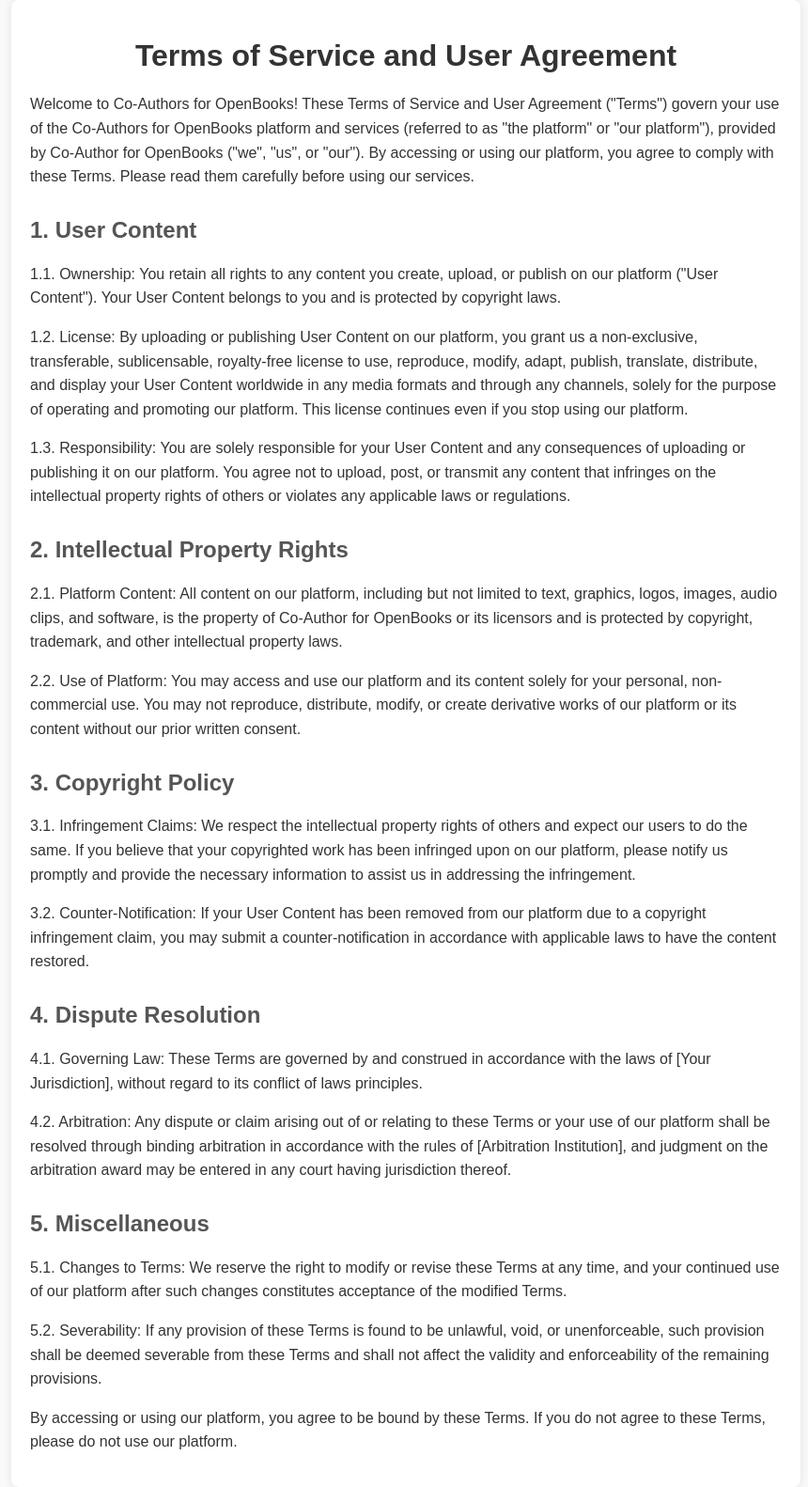
After one commit to victor-onoja/co-author-for-openbooks, a Flask app: page /terms_of_service in a window 1280 px wide. The commit adds this page. Shown: the whole page at 94% size, without its empty margins (208-1068 px from the left). Run offline with Flask 3, Linux system fonts and the light colour scheme; parts of the project's set-up code (start-up, migrations or seed data) failed here and were passed over; some libraries are stand-ins or nearby versions.

Commit message:
protected user's rights 🦾

```diff
--- a/app.py
+++ b/app.py
@@ -14,7 +14,7 @@
 from flask_wtf.file import FileAllowed, FileField, FileRequired
 from flask_wtf.csrf import CSRFProtect
 from wtforms import StringField, PasswordField, SubmitField, EmailField, TextAreaField, BooleanField, FileField
-from wtforms.validators import InputRequired, Length, EqualTo, Email, ValidationError
+from wtforms.validators import InputRequired, Length, EqualTo, Email, ValidationError, DataRequired
 from flask_bcrypt import Bcrypt
 from bson import ObjectId
 from datetime import datetime
@@ -56,7 +56,8 @@
 
 @app.route('/')
 def index():
-    return render_template('index.html')
+    current_year = datetime.now().year
+    return render_template('index.html', current_year=current_year)
 
 
 # login, user functions
@@ -109,7 +110,8 @@
 @app.route('/home')
 @login_required
 def home():
-    return render_template('home.html')
+    current_year = datetime.now().year
+    return render_template('home.html', current_year=current_year)
 
 # new open book functions
 
@@ -131,6 +133,7 @@
 def new_openbook_form():
 
     form = NewOpenBookForm()
+    current_year = datetime.now().year
 
     if form.validate_on_submit():
 
@@ -156,13 +159,14 @@
         flash('Open Book created successfully!', 'success')
         return redirect(url_for('text_editing', openbook_id = openbook_data['_id']))
 
-    return render_template('startnewopenbookform.html', form = form)
+    return render_template('startnewopenbookform.html', form = form, current_year=current_year)
 
 # textediting route
 
 @app.route('/text_editing/<openbook_id>', methods=['GET', 'POST'])
 @login_required
 def text_editing(openbook_id):
+    current_year = datetime.now().year
     # Retrieve the existing openbook data
     openbook_data = openbooks.find_one({'_id': ObjectId(openbook_id)})
 
@@ -203,7 +207,7 @@
                 flash('No changes detected. Request not submitted.', 'warning')
 
     # Render the template with the pre-filled form
-    return render_template('textediting.html', form=form, openbook_data=openbook_data)
+    return render_template('textediting.html', form=form, openbook_data=openbook_data, current_year=current_year)
 
 # read openbook
 @app.route('/read_openbook/<openbook_id>')
@@ -222,10 +226,12 @@
 @login_required
 def review_text_editing_requests():
 
+    current_year = datetime.now().year
+
     # Retrieve text editing requests for the current user
     requests = text_editing_requests.find({'original_creator': current_user.penname})
 
-    return render_template('reviewrequests.html', requests=requests)
+    return render_template('reviewrequests.html', requests=requests, current_year=current_year)
 
 @app.route('/approve_request/<request_id>/<action>')
 @login_required
@@ -256,14 +262,16 @@
 @app.route('/my_openbooks')
 @login_required
 def my_openbooks():
+    current_year = datetime.now().year
     user_openbooks = openbooks.find({'creator': current_user.penname})
-    return render_template('myopenbooks.html', openbooks=user_openbooks)
+    return render_template('myopenbooks.html', openbooks=user_openbooks, current_year=current_year)
 
 # explore_openbooks route
 
 @app.route('/explore_openbooks')
 @login_required
 def explore_openbooks():
+    current_year = datetime.now().year
     # Fetch all non-private open books
     public_openbooks = openbooks.find({'is_private': False})
 
@@ -279,7 +287,7 @@
         }
         openbooks_info.append(openbook_info)
 
-    return render_template('exploreopenbooks.html', openbooks=openbooks_info)
+    return render_template('exploreopenbooks.html', openbooks=openbooks_info, current_year=current_year)
 
 
 #  logout route
@@ -297,6 +305,7 @@
     email = EmailField('Email', validators=[InputRequired(), Email()])
     penname = StringField('Penname', validators=[InputRequired(), Length(min=3, max=20)])
     password = PasswordField('Password', validators=[InputRequired(), Length(min=6, max=60)])
+    agree = BooleanField('I agree to the Terms of Service and User Agreement', validators=[DataRequired()])
     submit = SubmitField('Register')
 
 @app.route('/register', methods=['GET', 'POST'])
@@ -304,6 +313,10 @@
     form = RegistrationForm()
 
     if form.validate_on_submit():
+        if not form.agree.data:
+            flash('You must agree to the Terms of Service and User Agreement.', 'error')
+            return redirect(url_for('register'))
+
         # Hash the password
         hashed_password = bcrypt.generate_password_hash(form.password.data).decode('utf-8')
 
@@ -332,6 +345,12 @@
 
     return render_template('register.html', form=form)
 
+#  terms of service
+
+@app.route('/terms_of_service')
+def terms_of_service():
+    return render_template('terms_of_service.html')
+
 
 # app main
 
--- a/templates/login.html
+++ b/templates/login.html
@@ -37,6 +37,7 @@
 
       div {
         margin-bottom: 1em;
+        text-align: left; /* Align labels to the left */
       }
 
       input {
--- /dev/null
+++ b/templates/terms_of_service.html
@@ -0,0 +1,145 @@
+<!DOCTYPE html>
+<html lang="en">
+  <head>
+    <meta charset="UTF-8" />
+    <meta http-equiv="X-UA-Compatible" content="IE=edge" />
+    <meta name="viewport" content="width=device-width, initial-scale=1.0" />
+    <title>Terms of Service and User Agreement</title>
+    <style>
+      body {
+        font-family: Arial, sans-serif;
+        background-color: #f9f9f9;
+        color: #333;
+        margin: 0;
+        padding: 0;
+      }
+
+      main {
+        max-width: 800px;
+        margin: 0 auto;
+        padding: 20px;
+        background-color: #fff;
+        border-radius: 8px;
+        box-shadow: 0 0 10px rgba(0, 0, 0, 0.1);
+      }
+
+      h1 {
+        color: #333;
+        text-align: center;
+        margin-bottom: 20px;
+      }
+
+      h2 {
+        color: #555;
+        margin-top: 30px;
+      }
+
+      p {
+        line-height: 1.6;
+        margin-bottom: 15px;
+      }
+
+      ul {
+        margin-left: 20px;
+      }
+    </style>
+  </head>
+  <body>
+    <main>
+      <h1>Terms of Service and User Agreement</h1>
+      <p>
+        Welcome to Co-Authors for OpenBooks! These Terms of Service and User
+        Agreement ("Terms") govern your use of the Co-Authors for OpenBooks
+        platform and services (referred to as "the platform" or "our platform"),
+        provided by Co-Author for OpenBooks ("we", "us", or "our"). By accessing
+        or using our platform, you agree to comply with these Terms. Please read
+        them carefully before using our services.
+      </p>
+
+      <h2>1. User Content</h2>
+      <p>
+        1.1. Ownership: You retain all rights to any content you create, upload,
+        or publish on our platform ("User Content"). Your User Content belongs
+        to you and is protected by copyright laws.
+      </p>
+      <p>
+        1.2. License: By uploading or publishing User Content on our platform,
+        you grant us a non-exclusive, transferable, sublicensable, royalty-free
+        license to use, reproduce, modify, adapt, publish, translate,
+        distribute, and display your User Content worldwide in any media formats
+        and through any channels, solely for the purpose of operating and
+        promoting our platform. This license continues even if you stop using
+        our platform.
+      </p>
+      <p>
+        1.3. Responsibility: You are solely responsible for your User Content
+        and any consequences of uploading or publishing it on our platform. You
+        agree not to upload, post, or transmit any content that infringes on the
+        intellectual property rights of others or violates any applicable laws
+        or regulations.
+      </p>
+
+      <h2>2. Intellectual Property Rights</h2>
+      <p>
+        2.1. Platform Content: All content on our platform, including but not
+        limited to text, graphics, logos, images, audio clips, and software, is
+        the property of Co-Author for OpenBooks or its licensors and is
+        protected by copyright, trademark, and other intellectual property laws.
+      </p>
+      <p>
+        2.2. Use of Platform: You may access and use our platform and its
+        content solely for your personal, non-commercial use. You may not
+        reproduce, distribute, modify, or create derivative works of our
+        platform or its content without our prior written consent.
+      </p>
+
+      <h2>3. Copyright Policy</h2>
+      <p>
+        3.1. Infringement Claims: We respect the intellectual property rights of
+        others and expect our users to do the same. If you believe that your
+        copyrighted work has been infringed upon on our platform, please notify
+        us promptly and provide the necessary information to assist us in
+        addressing the infringement.
+      </p>
+      <p>
+        3.2. Counter-Notification: If your User Content has been removed from
+        our platform due to a copyright infringement claim, you may submit a
+        counter-notification in accordance with applicable laws to have the
+        content restored.
+      </p>
+
+      <h2>4. Dispute Resolution</h2>
+      <p>
+        4.1. Governing Law: These Terms are governed by and construed in
+        accordance with the laws of [Your Jurisdiction], without regard to its
+        conflict of laws principles.
+      </p>
+      <p>
+        4.2. Arbitration: Any dispute or claim arising out of or relating to
+        these Terms or your use of our platform shall be resolved through
+        binding arbitration in accordance with the rules of [Arbitration
+        Institution], and judgment on the arbitration award may be entered in
+        any court having jurisdiction thereof.
+      </p>
+
+      <h2>5. Miscellaneous</h2>
+      <p>
+        5.1. Changes to Terms: We reserve the right to modify or revise these
+        Terms at any time, and your continued use of our platform after such
+        changes constitutes acceptance of the modified Terms.
+      </p>
+      <p>
+        5.2. Severability: If any provision of these Terms is found to be
+        unlawful, void, or unenforceable, such provision shall be deemed
+        severable from these Terms and shall not affect the validity and
+        enforceability of the remaining provisions.
+      </p>
+
+      <p>
+        By accessing or using our platform, you agree to be bound by these
+        Terms. If you do not agree to these Terms, please do not use our
+        platform.
+      </p>
+    </main>
+  </body>
+</html>
--- a/templates/textediting.html
+++ b/templates/textediting.html
@@ -28,6 +28,8 @@
         margin: 0.5em;
         border: none;
         cursor: pointer;
+        border-radius: 3px;
+        transition: background-color 0.3s ease;
       }
 
       main {
@@ -113,6 +115,9 @@
     </main>
     <footer>
       <h5>built by blasttech</h5>
+      <p>
+        &copy; {{ current_year }} co-author for open books. All rights reserved.
+      </p>
       <span
         ><a href="http://">
           <!-- icon or image twitter, whatsapp, linkedin --> </a
```
Also changed, not shown: templates/exploreopenbooks.html (+13 -2 lines), templates/home.html (+10 -0 lines), templates/index.html (+12 -1 lines), templates/myopenbooks.html (+8 -0 lines), templates/read.html (deleted, +0 -29 lines), templates/register.html (+21 -1 lines), templates/reviewrequests.html (+20 -2 lines), templates/startnewopenbookform.html (+22 -3 lines), templates/edit_details.html (renamed from templates/details.html).
